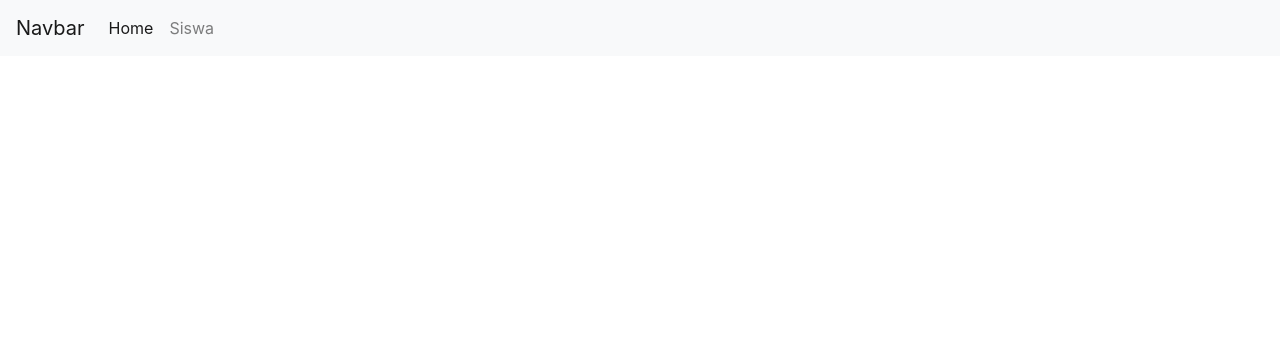
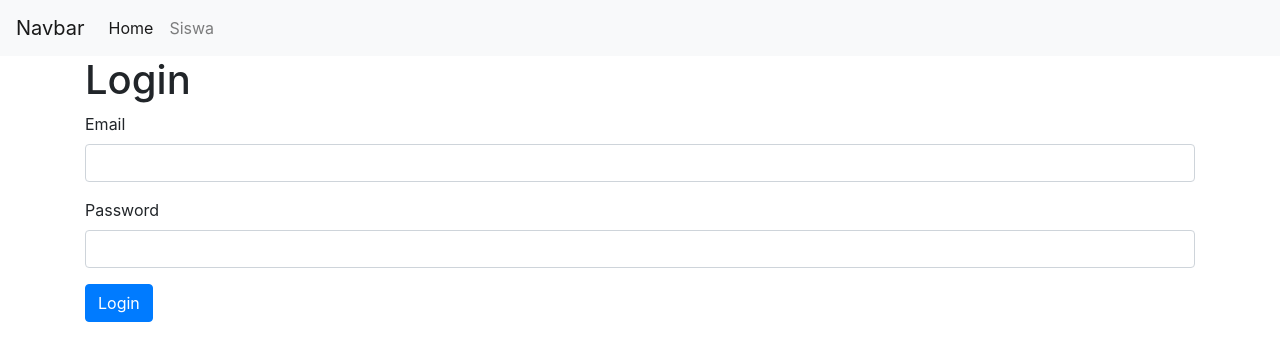
Before and after one commit to restfull-api-react-and-express-js/client-react, a React (Create React App) app: page /login in a window 1280 px wide. Shown: the top 360 px of the page. Built offline with nearby package versions, Linux system fonts and the light colour scheme.

Commit message:
Simpan Token

```diff
--- a/src/components/ContainerRoutes.js
+++ b/src/components/ContainerRoutes.js
@@ -1,5 +1,6 @@
 import React from "react";
 import { Route } from "react-router-dom";
+import Login from "../pages/Login";
 import Home from "../pages/Home";
 import Siswa from "../pages/Siswa";
 import SiswaCreate from "../pages/Siswa/Create";
@@ -8,6 +9,7 @@ import SiswaEdit from "../pages/Siswa/Edit";
 const ContainerRoutes = () => {
   return (
     <div className="container">
+      <Route path="/login" exact component={Login} />
       <Route path="/" exact component={Home} />
       <Route path="/siswa" exact component={Siswa} />
       <Route path="/siswa/create" exact component={SiswaCreate} />
--- /dev/null
+++ b/src/pages/Login.js
@@ -0,0 +1,76 @@
+import React, { Component } from "react";
+import axios from "axios";
+
+class Login extends Component {
+  constructor() {
+    super();
+    this.state = {
+      email: "",
+      password: "",
+      message: ""
+    };
+  }
+
+  handleChange = e => {
+    this.setState({ [e.target.name]: e.target.value });
+  };
+
+  handleSubmit = e => {
+    const { email, password } = this.state;
+    axios
+      .post("http://localhost:3000/users/signin", { email, password })
+      .then(res => {
+        const token = res.data.data.token;
+        localStorage.setItem("token", token);
+        this.props.history.push("/");
+        console.log(res);
+      })
+      .catch(err => {
+        this.setState({ message: "Pastikan Email dan Password Anda Benar" });
+        console.log(err);
+      });
+    e.preventDefault();
+  };
+
+  render() {
+    return (
+      <div>
+        <h1>Login</h1>
+
+        {this.state.message !== "" && (
+          <div class="alert alert-danger" role="alert">
+            {this.state.message}
+          </div>
+        )}
+
+        <form onSubmit={this.handleSubmit}>
+          <div className="form-group">
+            <label>Email</label>
+            <input
+              className="form-control"
+              name="email"
+              type="email"
+              value={this.state.email}
+              onChange={this.handleChange}
+            />
+          </div>
+          <div className="form-group">
+            <label>Password</label>
+            <input
+              className="form-control"
+              name="password"
+              type="password"
+              value={this.state.password}
+              onChange={this.handleChange}
+            />
+          </div>
+          <button className="btn btn-primary" type="submit">
+            Login
+          </button>
+        </form>
+      </div>
+    );
+  }
+}
+
+export default Login;
--- a/src/pages/Siswa/index.js
+++ b/src/pages/Siswa/index.js
@@ -17,8 +17,12 @@ class Siswa extends Component {
   }
 
   getData = () => {
+    const token = localStorage.getItem("token");
+    const headers = {
+      token: token
+    };
     axios
-      .get("http://localhost:3000/siswas")
+      .get("http://localhost:3000/siswas", { headers })
       .then(res => {
         console.log(res);
         this.setState({ siswa: res.data.data });
```
